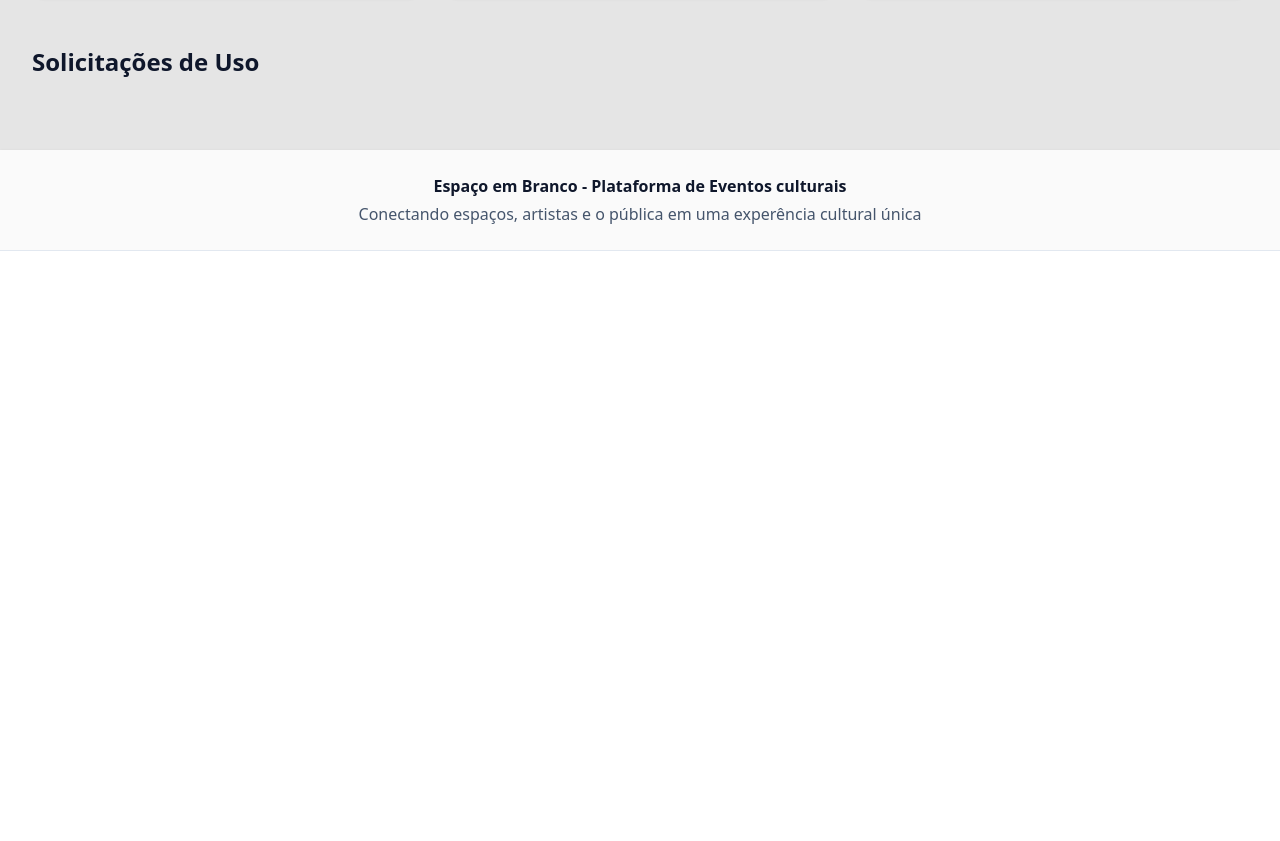
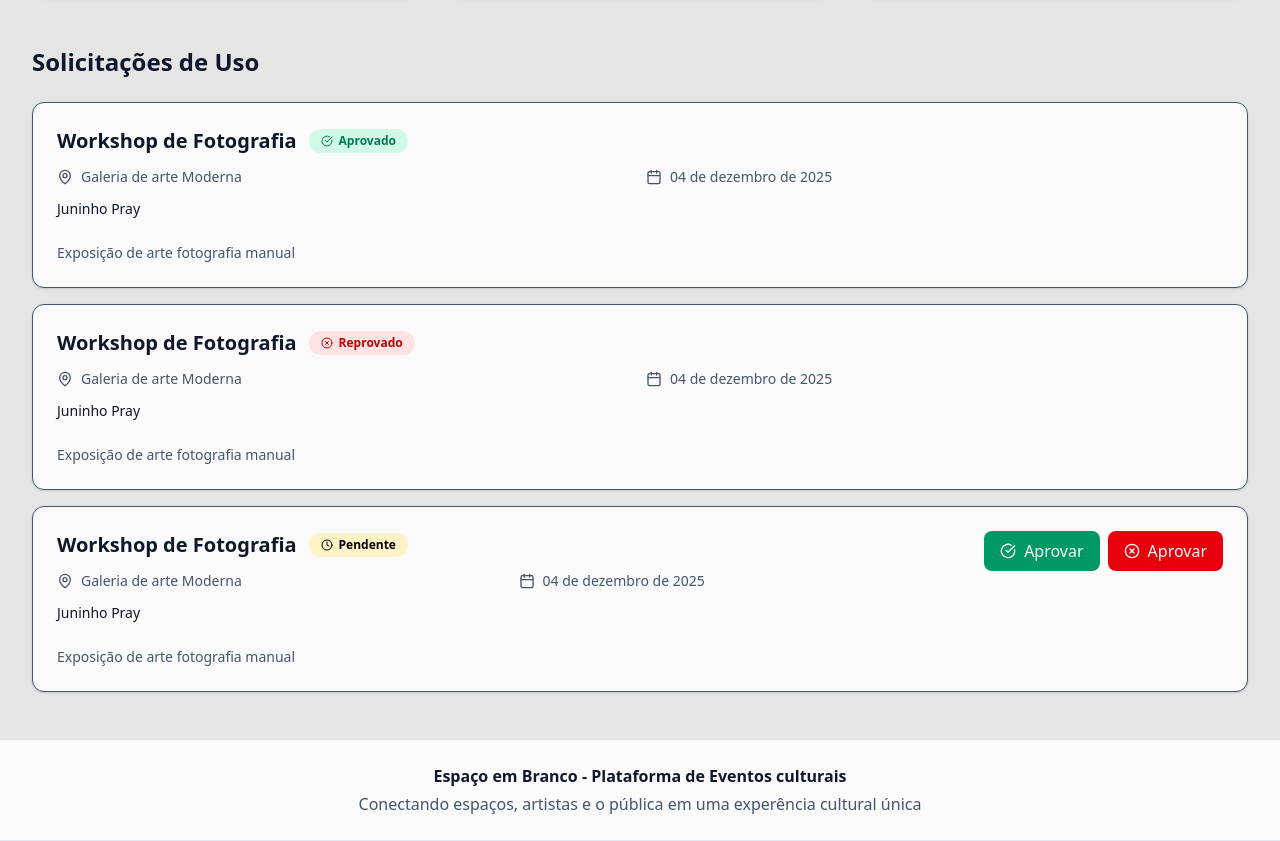
Before and after one commit to William-Daniel-Dias/espaco-em-branco, a React (Vite) app: page /apoiador-dashboard in a window 1280 px wide. Shown: the part 649-1490 px from the top of the page. Before the commit the page ends 900 px from the top, so only its background shows below. Built offline with nearby package versions, Linux system fonts and the light colour scheme.

Commit message:
the supporter usage requests have been fulfilled

```diff
--- /dev/null
+++ b/src/components/RequestCard/index.jsx
@@ -0,0 +1,69 @@
+import { Clock } from "lucide-react"
+import { Calendar } from "lucide-react"
+import { MapPin } from "lucide-react"
+import { XCircle } from "lucide-react"
+import { CheckCircle } from "lucide-react"
+
+const STATUS = {
+    approved: "Aprovado",
+    reject: "Reprovado",
+    pending: "Pendente"
+}
+
+export const RequestCard = ({ title, status, address, date, artist, description }) => {
+
+    return (
+        <div className="bg-neutral-50 rounded-xl shadow-sm border border-slate-600 p-6">
+            <div className="flex items-start justify-between">
+                <div className="flex-1">
+                    <article className="flex items-center gap-3 mb-3">
+                        <h3 className="text-xl font-semibold text-slate-900">
+                            {title}
+                        </h3>
+
+                        <figure className={`px-3 py-1 rounded-full text-xs font-semibold flex items-center gap-1.5 ${status === "approved" ? "bg-emerald-100 text-emerald-700" : status === "reject" ? "bg-red-100 text-red-700" : "bg-amber-100 text-ambert-700"
+                            }`}>
+                            {status === "approved" && <CheckCircle className="w-3 h-3" />}
+                            {status === "reject" && <XCircle className="w-3 h-3" />}
+                            {status === "pending" && <Clock className="w-3 h-3" />}
+
+                            {STATUS[status]}
+                        </figure>
+                    </article>
+
+                    <div className="grid md:grid-cols-2 gap-3 text-sm text-slate-600">
+                        <figure className="flex items-center gap-2">
+                            <MapPin className="w-4 h-4" />
+                            <span>{address}</span>
+                        </figure>
+
+                        <figure className="flex items-center gap-2">
+                            <Calendar className="w-4 h-4" />
+                            <span>{date}</span>
+                        </figure>
+
+                        <article className="md:col-span-2">
+                            <span className="font-medium text-slate-900">{artist.name}</span>
+                        </article>
+
+                        <p className="mt-3 text-slate-600">{description}</p>
+                    </div>
+                </div>
+
+                {status === "pending" && (
+                    <div className="flex gap-2 ml-4">
+                        <button className="px-4 py-2 bg-emerald-600 cursor-pointer text-neutral-50 rounded-lg hover:bg-emerald-700 transition-colors flex items-center gap-2">
+                            <CheckCircle className="w-4 h-4" />
+                            Aprovar
+                        </button>
+
+                        <button className="px-4 py-2 bg-red-600 cursor-pointer text-neutral-50 rounded-lg hover:bg-red-700 transition-colors flex items-center gap-2">
+                            <XCircle className="w-4 h-4" />
+                            Aprovar
+                        </button>
+                    </div>
+                )}
+            </div>
+        </div>
+    )
+}
--- a/src/pages/SupporterDashboard/index.jsx
+++ b/src/pages/SupporterDashboard/index.jsx
@@ -2,6 +2,7 @@ import { Button } from "../../components/Button"
 import { EventCard } from "../../components/EventCard"
 import { Footer } from "../../components/Footer"
 import { Header } from "../../components/Header"
+import { RequestCard } from "../../components/RequestCard"
 
 export const SupporterDashboard = () => {
     return (
@@ -50,7 +51,34 @@ export const SupporterDashboard = () => {
                     <h2 className="text-2xl font-bold text-slate-900 mb-6">Solicitações de Uso</h2>
 
                     <div className="space-y-4">
+                        <RequestCard
+                            title="Workshop de Fotografia "
+                            status="approved"
+                            address="Galeria de arte Moderna"
+                            date="04 de dezembro de 2025"
+                            artist={{name: "Juninho Pray"}}
+                            description="Exposição de arte fotografia manual"
+                        />
 
+                        <RequestCard
+                            title="Workshop de Fotografia "
+                            status="reject"
+                            address="Galeria de arte Moderna"
+                            date="04 de dezembro de 2025"
+                            artist={{name: "Juninho Pray"}}
+                            description="Exposição de arte fotografia manual"
+
+                        />
+
+                        <RequestCard
+                            title="Workshop de Fotografia "
+                            status="pending"
+                            address="Galeria de arte Moderna"
+                            date="04 de dezembro de 2025"
+                            artist={{name: "Juninho Pray"}}
+                            description="Exposição de arte fotografia manual"
+
+                        />
                     </div>
                 </div>
             </main>
```
